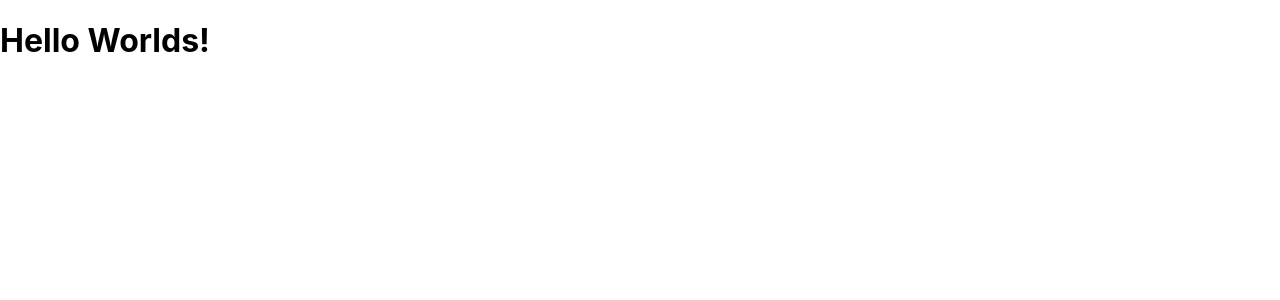
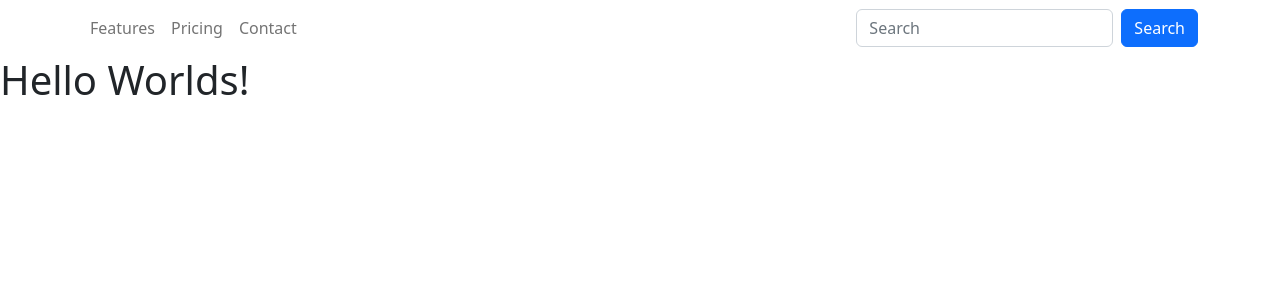
Before and after one commit to CalebCoughenour/Design-Specialists, a React (Create React App) app: page / in a window 1280 px wide. Shown: the top 300 px of the page. Built offline with nearby package versions, Linux system fonts and the light colour scheme; the HTML template or start-up script is replaced by a standard one.

Commit message:
add initial navbar set up

```diff
--- a/src/App.js
+++ b/src/App.js
@@ -1,11 +1,15 @@
+import React from 'react';
 import { BrowserRouter as Router, Routes, Route} from 'react-router-dom';
+import { TopNav } from "./components";
 import Home from './pages/HomePage/Home';
 import './App.css';
+import 'bootstrap/dist/css/bootstrap.css';
 
 function App() {
   return (
     <>
       <Router>
+        <TopNav />
         <Routes>
           <Route path='/' exact element={<Home />} />
         </Routes>
--- /dev/null
+++ b/src/components/TopNavbar/TopNav.js
@@ -0,0 +1,34 @@
+import Container from 'react-bootstrap/Container';
+import Form from 'react-bootstrap/Form';
+import Button from 'react-bootstrap/Button';
+import Nav from 'react-bootstrap/Nav';
+import Navbar from 'react-bootstrap/Navbar';
+import NavDropdown from 'react-bootstrap/NavDropdown';
+
+function TopNav() {
+  return (
+    <Navbar collapseOnSelect expand="md" styled={{ opacity: '0' }}>
+      <Container>
+        <Navbar.Toggle aria-controls="responsive-navbar-nav" />
+        <Navbar.Collapse id="responsive-navbar-nav">
+          <Nav className="me-auto">
+            <Nav.Link href="#features">Features</Nav.Link>
+            <Nav.Link href="#pricing">Pricing</Nav.Link>
+            <Nav.Link href="#contact">Contact</Nav.Link>
+          </Nav>
+          <Form className="d-flex">
+            <Form.Control
+              type="search"
+              placeholder="Search"
+              className="me-2"
+              aria-label="Search"
+            />
+            <Button>Search</Button>
+          </Form>
+        </Navbar.Collapse>
+      </Container>
+    </Navbar>
+  );
+}
+
+export default TopNav;
--- /dev/null
+++ b/src/components/index.js
@@ -0,0 +1 @@
+export { default as TopNav } from './TopNavbar/TopNav';
```
Also changed, not shown: package.json (+7 -0 lines), 1 other file (tests, documents, lock files or other folders).
